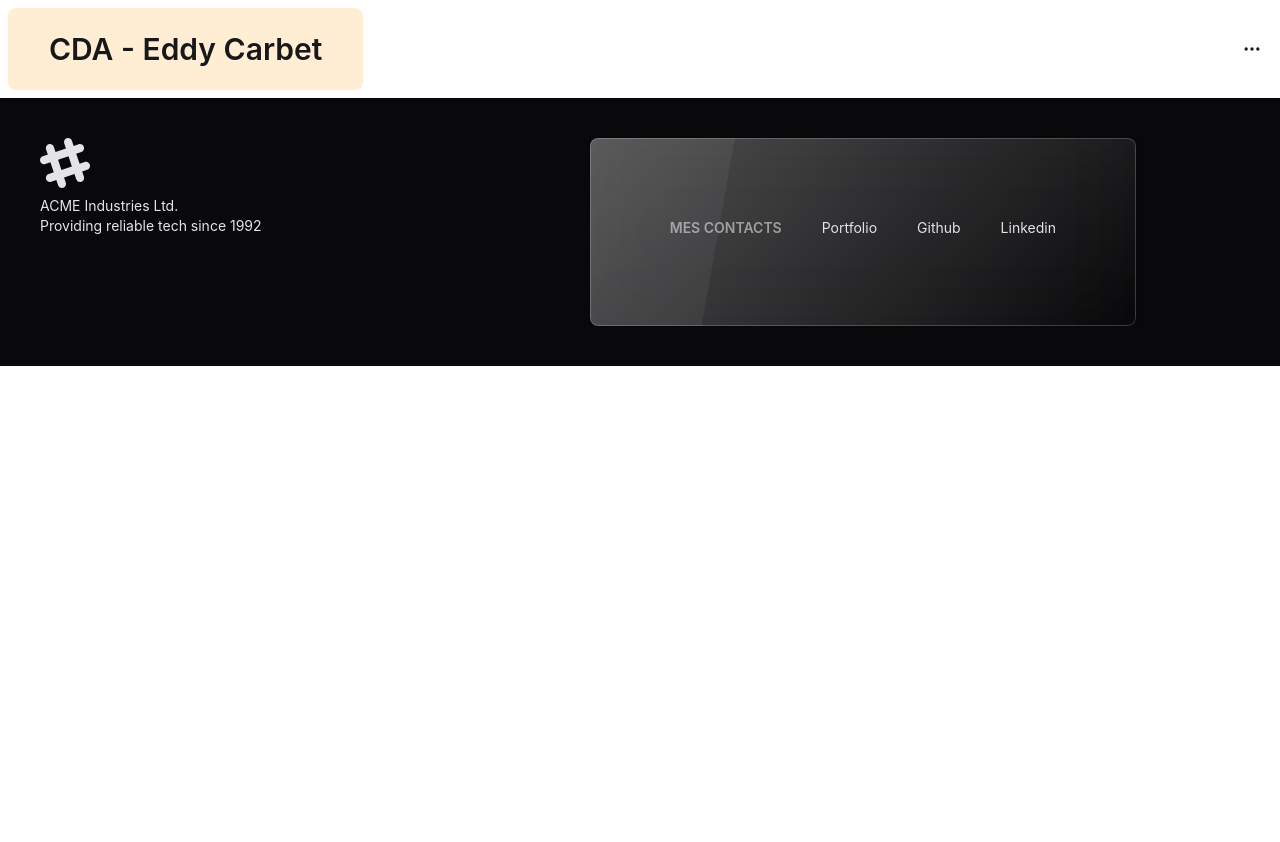
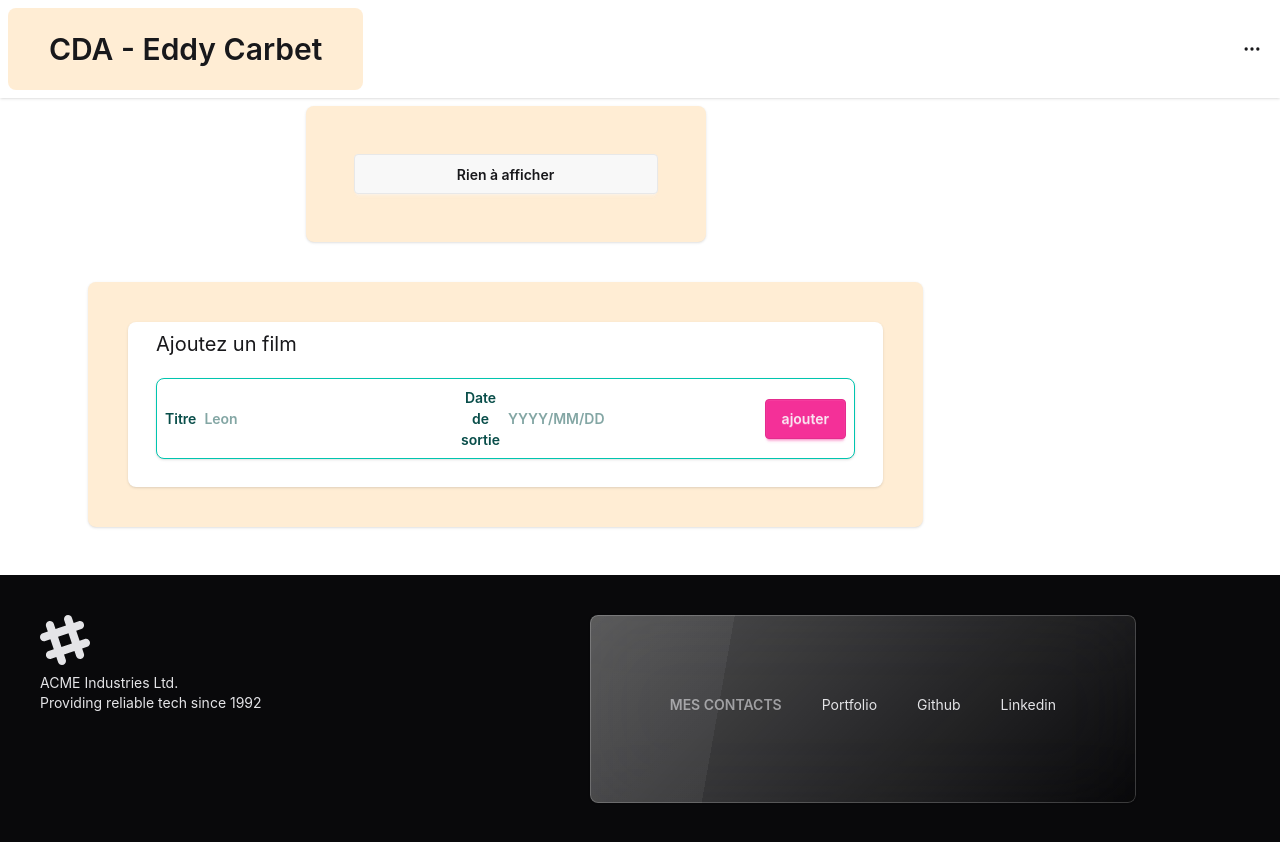
Before and after one commit to 3ddyCa/Vue_app, a Vue app: page /watchList in a window 1280 px wide. Before the commit the page ends 800 px from the top, so only its background shows below. Built offline with nearby package versions, Linux system fonts and the light colour scheme.

Commit message:
eercice9 watchList

```diff
--- a/src/components/Navbar.vue
+++ b/src/components/Navbar.vue
@@ -19,6 +19,8 @@ import { ref } from 'vue'
             <li><RouterLink to="/plusMoins">PlusMoins</RouterLink></li>
             <li><RouterLink to="/catcher">Evenements</RouterLink></li>
             <li><RouterLink to="/computed">Computing</RouterLink></li>
+            <li><RouterLink to="/dynamicForm">DynamicForm</RouterLink></li>
+            <li><RouterLink to="/watchList">WatchList</RouterLink></li>
             <li><RouterLink to="/recap">Recap</RouterLink></li>
         </ul>
     </div>
--- a/src/router/index.ts
+++ b/src/router/index.ts
@@ -11,6 +11,8 @@ const router = createRouter({
         {path : '/plusMoins', name:'plusMoins', component : () => import('../views/PlusMoins.vue')},
         {path : '/catcher', name:'catcher', component : () => import('../views/Catcher.vue')},
         {path : '/computed', name:'computed', component : () => import('../views/Computed.vue')},
+        {path : '/dynamicForm', name:'dynamicForm', component : () => import('../views/DynamicForm.vue')},
+        {path : '/watchList', name:'watchList', component : () => import('../views/WatchList.vue')},
         {path : '/recap', name:'recap', component : () => import('../views/Recap.vue')}
     ],
 })
--- a/src/views/DynamicForm.vue
+++ b/src/views/DynamicForm.vue
@@ -1,6 +1,5 @@
 <script setup lang="ts">
     import { ref,computed,watch } from 'vue';
-import { M } from 'vue-router/dist/index-BQLwgiyK.js';
 //field.s
 const field = {
     login : ref('...'),
--- /dev/null
+++ b/src/views/watchList.vue
@@ -0,0 +1,91 @@
+<script setup lang="ts">
+    import { ref,computed,watch } from 'vue';
+
+    //
+    interface Film {
+        id: number
+        title: string
+        releaseYear: string
+        disponible: boolean
+    }
+    const mesFilms = ref([]);
+
+    let nomFilm = {
+        id : ref(0),
+        title : ref(''),
+        releaseYear: ref(''),
+        disponible: ref(true)
+    }
+    let nomToDel = ref<string>;
+
+    const addFilm = ()=>{
+        const ph = { "id": mesFilms.value.length, "title":nomFilm.title.value,"releaseYear": nomFilm.releaseYear.value, "disponible": nomFilm.disponible.value};
+        //nomFilm.id.value = mesFilms.value.length;
+        //nomFilm.disponible = true;
+        mesFilms.value.push(ph);
+    }
+
+    const displayFilms = computed(()=>{
+
+        if(mesFilms.value.length > 0){
+            let result = '<ul>';
+            mesFilms.value.forEach(element=>{
+                result += `<li>
+                    <ul>
+                        <li>
+                        <strong>Titre : </strong> ${element['title']}
+                        </li>
+                        <li>
+                            <strong>Date de sortie : </strong> ${element.releaseYear.value}
+                        </li>
+                    </ul>
+                </li>`;
+            })
+            result += "</ul>";
+            return result;
+        }
+
+    })
+
+    const deleteFilm = (value:number)=>{
+        if(mesFilms.value.find((element)=> element.id == value) != undefined){
+            mesFilms.value.splice(mesFilms.value.indexOf(mesFilms.value.find((element)=> element.id == value)),1);
+        }
+    }
+
+const inputfbhv = (e:any)=>{
+    console.log(e);
+    e.target.value = "";
+}
+</script>
+
+<template>
+    <main  class="menu bg-base-100">
+        <article class="menu flex-1 bg-orange-100 rounded-box p-10 w-100 h-fit shadow-sm m-auto h-fit">
+            <div>{{ nomFilm.title }}</div>
+            <div class="glass rounded-box p-5 m-2 gap-3" v-if="mesFilms.length > 0" >
+                <ul class="bg-base-100 m-2 p-2 w-full h-full" v-for="film in mesFilms" :key="film.id" @click="deleteFilm(film.id)">
+                    <li class="btn btn-accent" v-if="film.disponible">Disponible</li><li class="btn btn-secondary" v-else>Non-disponible</li>
+                    <li>Titre : {{ film.title}}</li>
+                    <li>Date de sortie : {{ film.releaseYear}}</li>
+                </ul>
+            </div>
+            <!-- <div class="btn m-2" v-else-if="mesFilms.values.length > 0">{{ displayFilms }}</div> -->
+            <div class="btn m-2" v-else>Rien à afficher</div>
+        </article>
+        <form class="form card flex-1 m-20 my-10 z-1 bg-orange-100 shadow-sm rounded-box p-10 gap-5">
+            <section class="menu bg-base-100 rounded-box p-2 h-fit shadow-sm m-auto gap-10">
+                <fieldset class="p-5 rounded-box menu">
+                     <legend class="text-xl">Ajoutez un film</legend>
+                    <div class="bg-base-100 rounded-box gap-2 h-fit shadow-sm btn btn-accent w-full flex-1 p-2">
+                        <label  for="titre">Titre</label>
+                        <input class="w-full" id="titre" placeholder="Leon" name="titre" type="text" v-model="nomFilm.title.value" @click="inputfbhv($event)">
+                        <label  for="dateS">Date de sortie</label>
+                        <input class="w-full" id="dateS" placeholder="YYYY/MM/DD" name="dateS" type="text" v-model="nomFilm.releaseYear.value" @click="inputfbhv($event)">
+                        <button class="btn btn-secondary"  @click.prevent="addFilm"> ajouter</button>
+                    </div>
+                </fieldset>
+            </section>
+        </form>
+    </main>
+</template>
```
